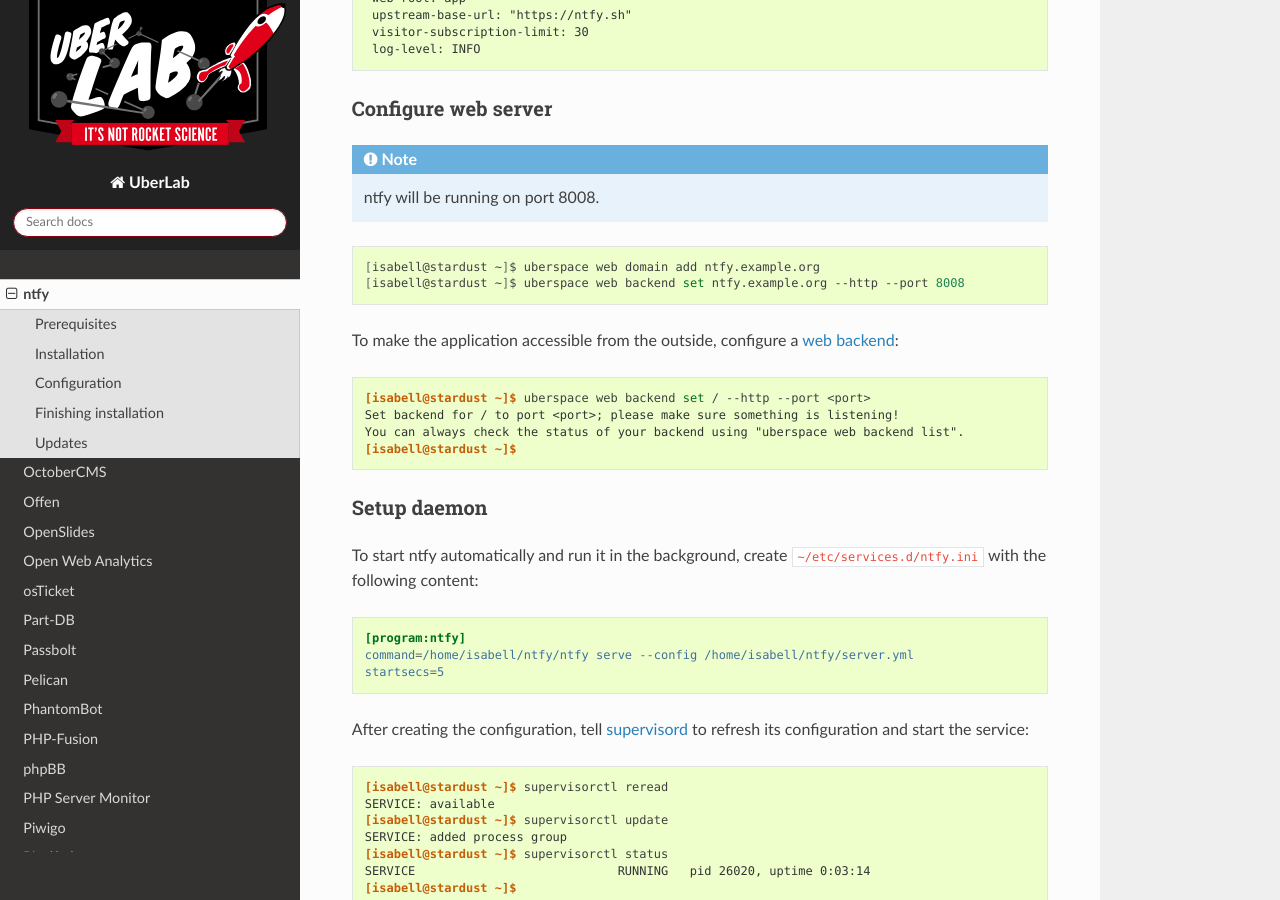
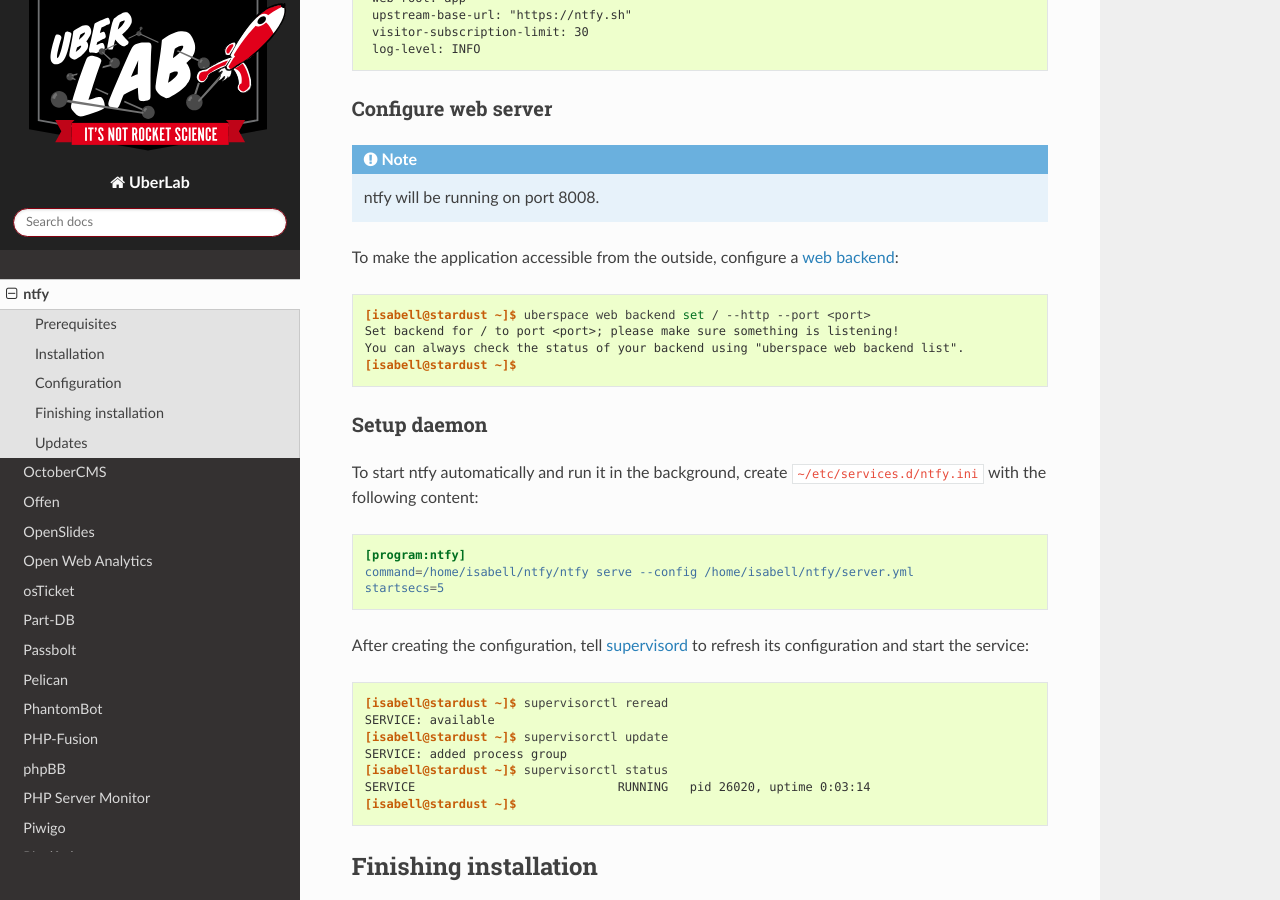
Before and after one commit to Uberspace/lab, a Sphinx documentation site: the page built from source/guide_ntfy.rst, in a window 1280 px wide and 900 px high, scrolled down 2006 px. Built offline with Sphinx 7.4.7 and the Read the Docs theme 2.0.0, drawn with Linux system fonts in a browser that asks for light colours.

Commit message:
Update guide_ntfy.rst

```diff
--- a/source/guide_ntfy.rst
+++ b/source/guide_ntfy.rst
@@ -83,11 +83,6 @@
 
     ntfy will be running on port 8008.
 
-.. code-block:: bash
-
-  [isabell@stardust ~]$ uberspace web domain add ntfy.example.org
-  [isabell@stardust ~]$ uberspace web backend set ntfy.example.org --http --port 8008
-
 .. include:: includes/web-backend.rst
 
 Setup daemon
```
